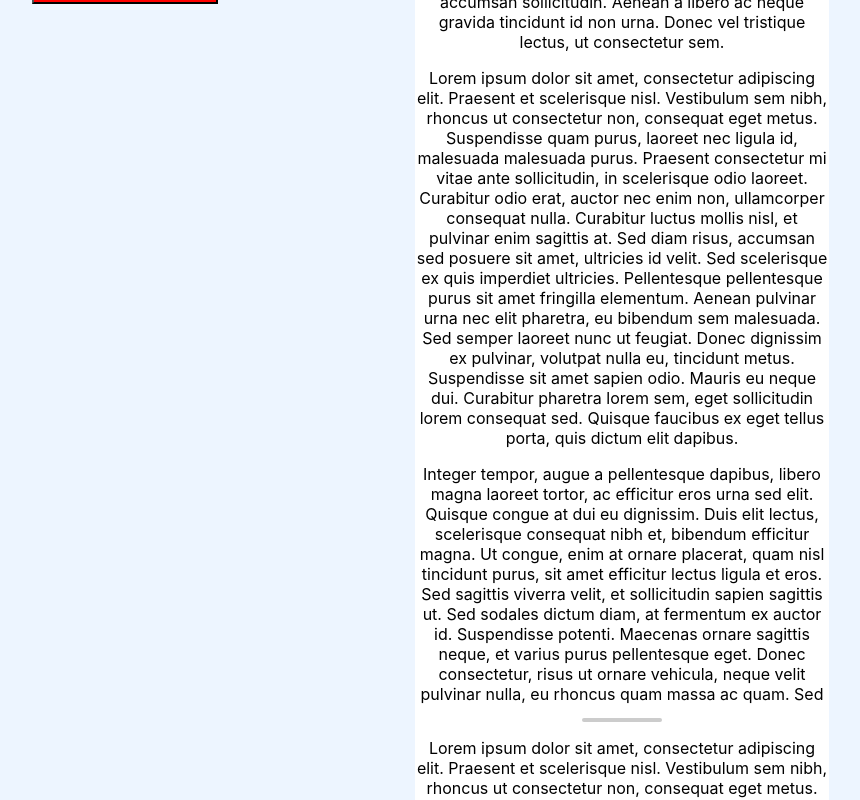
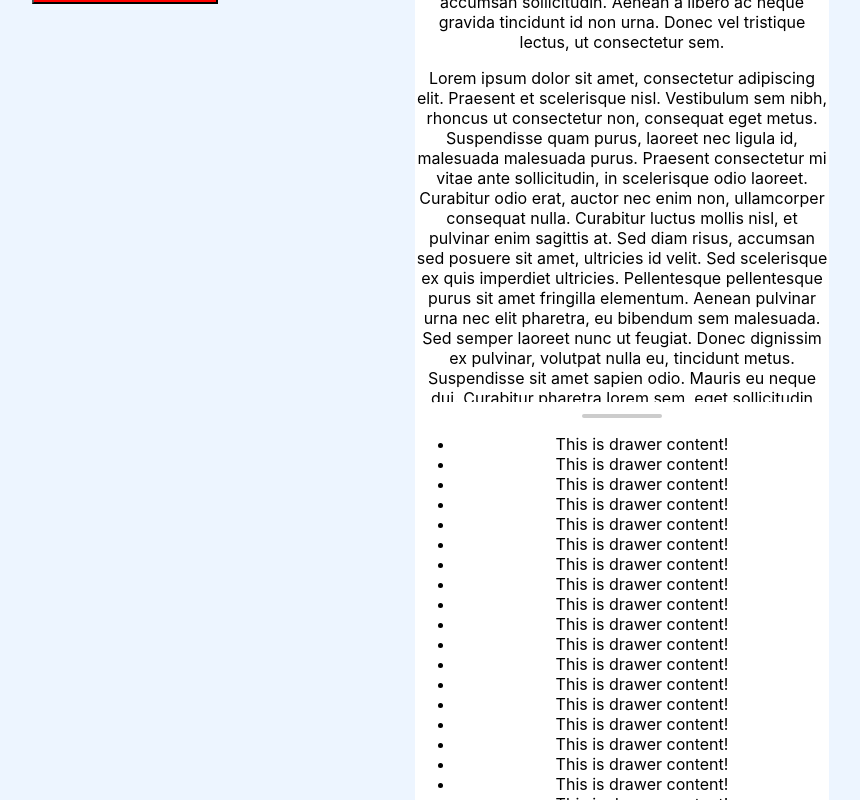
Before and after one commit to deeboss/react-drawer-ui-component, a React (Create React App) app: page / in a window 1280 px wide. Shown: the part 746-1546 px from the top of the page, without its empty margins (18-878 px from the left). Built offline with nearby package versions, Linux system fonts and the light colour scheme.

Commit message:
stashing changes before rebase

```diff
--- a/src/App.css
+++ b/src/App.css
@@ -104,7 +104,7 @@ body > div {
 }
 
 .drawer-container.open .drawer {
-  /* transform: translateY(120px); */
+  transform: translateY(120px);
   transition: transform 0.4s 0.125s cubic-bezier(0.420, 0.000, 0.475, 1.315);
 }
 
--- a/src/components/drawer.tsx
+++ b/src/components/drawer.tsx
@@ -24,20 +24,21 @@ const Drawer = () => {
             setDrawerContentHeight(drawerEl.current.offsetHeight);
         }
 
-        if (null !== drawerContentEl.current) {
-            setYCoordinates({...yCoordinates, max: drawerContentEl.current.offsetHeight});
-        }
+        // if (null !== drawerContentEl.current) {
+        //     setYCoordinates({...yCoordinates, max: drawerContentEl.current.offsetHeight});
+        // }
     }, [])
 
 
     const handleScroll = (e:any) => {
-        console.log(yCoordinates);
-        console.log(e.deltaY);
+        // console.log(yCoordinates);
+        // console.log(e.deltaY);
+        console.log("yeoe")
 
         if (e.deltaY > 0) {
-            console.log('scrolling down');
+            // console.log('scrolling down');
         } else {
-            console.log('scrolling up');
+            // console.log('scrolling up');
         }
         // let newY = yCoordinates.current:number
     }
@@ -69,28 +70,67 @@ const Drawer = () => {
                 <div
                     className="drawer"
                     ref={drawerContentEl}
+                    // style={ { transform: isOpen ? `translateY(${yCoordinates.current}px)` : 'translateY(100%)' } }
                     onMouseDown={handleMouseDown}
-                    style={ { transform: isOpen ? `translateY(${yCoordinates.current}px)` : 'translateY(100%)' } }
                     >
                     <span className="drawer-handle-icon"></span>
-                    <p>
-                        Lorem ipsum dolor sit amet, consectetur adipiscing elit. Praesent et scelerisque nisl. Vestibulum sem nibh, rhoncus ut consectetur non, consequat eget metus. Suspendisse quam purus, laoreet nec ligula id, malesuada malesuada purus. Praesent consectetur mi vitae ante sollicitudin, in scelerisque odio laoreet. Curabitur odio erat, auctor nec enim non, ullamcorper consequat nulla. Curabitur luctus mollis nisl, et pulvinar enim sagittis at. Sed diam risus, accumsan sed posuere sit amet, ultricies id velit. Sed scelerisque ex quis imperdiet ultricies. Pellentesque pellentesque purus sit amet fringilla elementum. Aenean pulvinar urna nec elit pharetra, eu bibendum sem malesuada. Sed semper laoreet nunc ut feugiat. Donec dignissim ex pulvinar, volutpat nulla eu, tincidunt metus. Suspendisse sit amet sapien odio. Mauris eu neque dui. Curabitur pharetra lorem sem, eget sollicitudin lorem consequat sed. Quisque faucibus ex eget tellus porta, quis dictum elit dapibus.
-                    </p>
-                    <p>
-                        Integer tempor, augue a pellentesque dapibus, libero magna laoreet tortor, ac efficitur eros urna sed elit. Quisque congue at dui eu dignissim. Duis elit lectus, scelerisque consequat nibh et, bibendum efficitur magna. Ut congue, enim at ornare placerat, quam nisl tincidunt purus, sit amet efficitur lectus ligula et eros. Sed sagittis viverra velit, et sollicitudin sapien sagittis ut. Sed sodales dictum diam, at fermentum ex auctor id. Suspendisse potenti. Maecenas ornare sagittis neque, et varius purus pellentesque eget. Donec consectetur, risus ut ornare vehicula, neque velit pulvinar nulla, eu rhoncus quam massa ac quam. Sed egestas varius mattis. Mauris laoreet mi a augue accumsan sollicitudin. Aenean a libero ac neque gravida tincidunt id non urna. Donec vel tristique lectus, ut consectetur sem.
-                    </p>
-
-                    <p>
-                        Donec placerat est at porttitor convallis. Integer fermentum volutpat ipsum eu porta. Praesent imperdiet nisi ac erat dignissim ultrices. Sed feugiat, justo eu lobortis semper, erat quam sagittis nunc, sed sagittis augue lectus ac nulla. Vestibulum a lorem varius, efficitur sem tristique, iaculis est. Pellentesque habitant morbi tristique senectus et netus et malesuada fames ac turpis egestas. Maecenas ut ante eu metus eleifend maximus. Vestibulum ante ipsum primis in faucibus orci luctus et ultrices posuere cubilia Curae; Nulla ut tincidunt augue. Suspendisse eget faucibus erat. Maecenas imperdiet, tellus sit amet varius viverra, est velit venenatis mi, finibus finibus nisi est eget nunc.
-                    </p>
-
-                    <p>
-                        Aenean venenatis interdum odio, eget imperdiet ante pharetra tristique. Nam suscipit pulvinar faucibus. Sed semper velit sed nunc volutpat venenatis. Ut mollis pulvinar sapien non faucibus. Class aptent taciti sociosqu ad litora torquent per conubia nostra, per inceptos himenaeos. Donec porttitor nisi turpis, nec tincidunt diam feugiat ut. Morbi et est ligula. Nullam at varius libero. Ut eu elit id eros congue luctus nec sit amet mi. Nunc hendrerit nibh id dui cursus lacinia. Duis in ligula euismod, tristique turpis eget, tempus tellus.
-                    </p>
-
-                    <p>
-                        Proin elit neque, dictum at egestas vitae, eleifend sed sem. Integer condimentum velit nec augue facilisis porta ac sit amet tortor. Proin mauris turpis, consectetur a libero non, ultricies ultricies ipsum. Nunc tincidunt et lectus vitae bibendum. Integer interdum imperdiet mauris eget tincidunt. Curabitur gravida bibendum auctor. Donec et placerat augue.
-                    </p>
+                    <ul>
+                        <li>This is drawer content!</li>
+                        <li>This is drawer content!</li>
+                        <li>This is drawer content!</li>
+                        <li>This is drawer content!</li>
+                        <li>This is drawer content!</li>
+                        <li>This is drawer content!</li>
+                        <li>This is drawer content!</li>
+                        <li>This is drawer content!</li>
+                        <li>This is drawer content!</li>
+                        <li>This is drawer content!</li>
+                        <li>This is drawer content!</li>
+                        <li>This is drawer content!</li>
+                        <li>This is drawer content!</li>
+                        <li>This is drawer content!</li>
+                        <li>This is drawer content!</li>
+                        <li>This is drawer content!</li>
+                        <li>This is drawer content!</li>
+                        <li>This is drawer content!</li>
+                        <li>This is drawer content!</li>
+                        <li>This is drawer content!</li>
+                        <li>This is drawer content!</li>
+                        <li>This is drawer content!</li>
+                        <li>This is drawer content!</li>
+                        <li>This is drawer content!</li>
+                        <li>This is drawer content!</li>
+                        <li>This is drawer content!</li>
+                        <li>This is drawer content!</li>
+                        <li>This is drawer content!</li>
+                        <li>This is drawer content!</li>
+                        <li>This is drawer content!</li>
+                        <li>This is drawer content!</li>
+                        <li>This is drawer content!</li>
+                        <li>This is drawer content!</li>
+                        <li>This is drawer content!</li>
+                        <li>This is drawer content!</li>
+                        <li>This is drawer content!</li>
+                        <li>This is drawer content!</li>
+                        <li>This is drawer content!</li>
+                        <li>This is drawer content!</li>
+                        <li>This is drawer content!</li>
+                        <li>This is drawer content!</li>
+                        <li>This is drawer content!</li>
+                        <li>This is drawer content!</li>
+                        <li>This is drawer content!</li>
+                        <li>This is drawer content!</li>
+                        <li>This is drawer content!</li>
+                        <li>This is drawer content!</li>
+                        <li>This is drawer content!</li>
+                        <li>This is drawer content!</li>
+                        <li>This is drawer content!</li>
+                        <li>This is drawer content!</li>
+                        <li>This is drawer content!</li>
+                        <li>This is drawer content!</li>
+                        <li>This is drawer content!</li>
+                        <li>This is drawer content!</li>
+                    </ul>
                 </div>
             </div>
         </Fragment>
```
